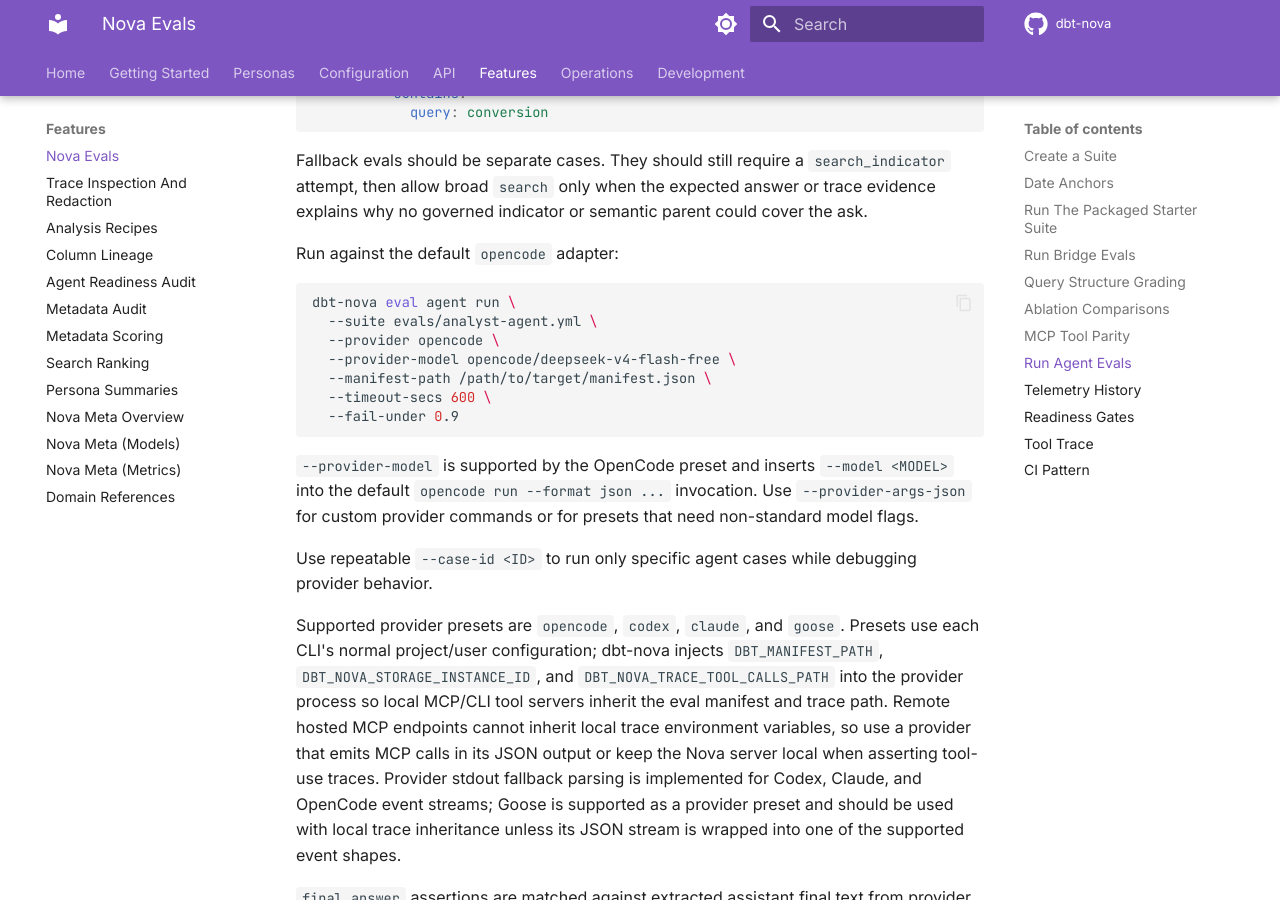
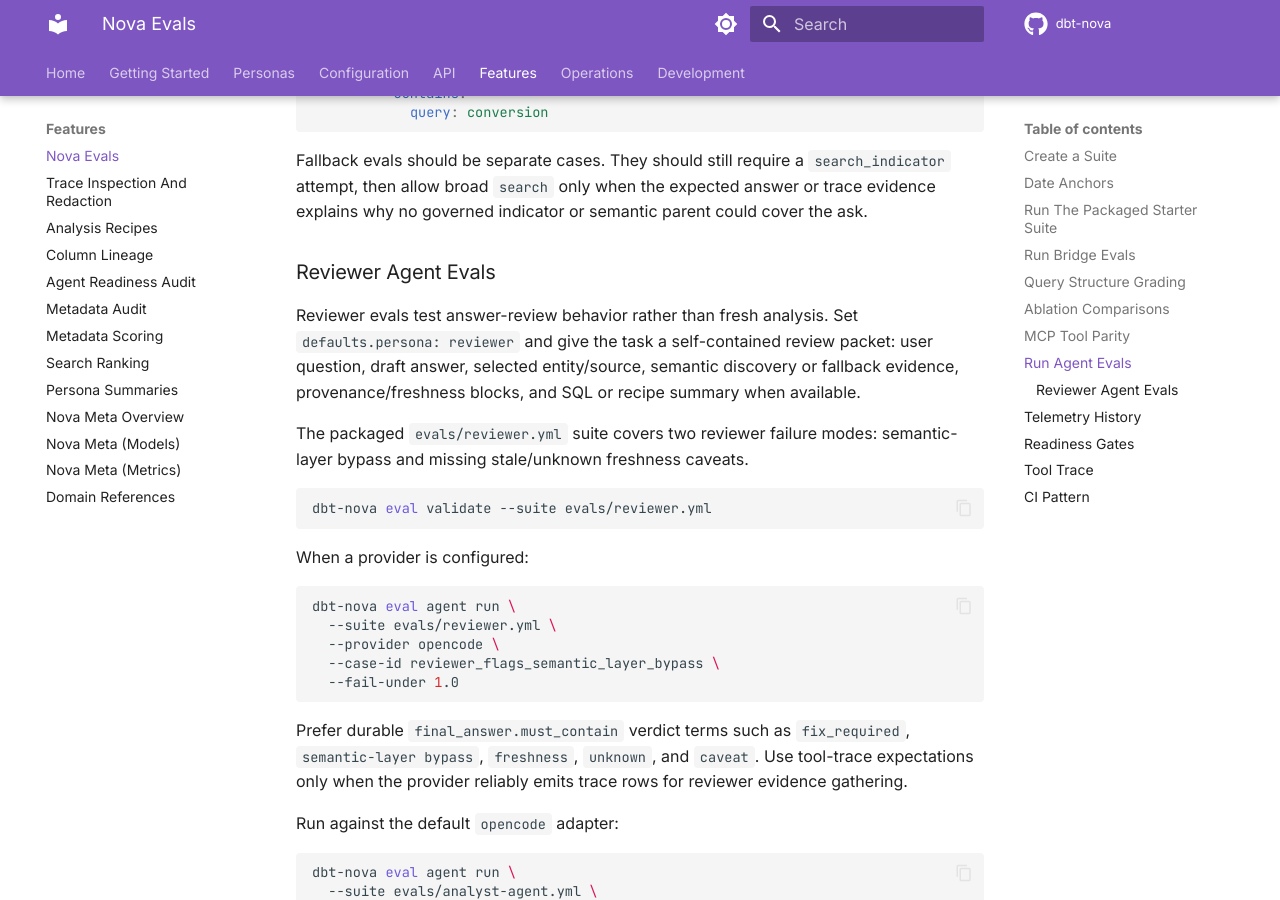
Before and after one commit to joe-broadhead/dbt-nova, an MkDocs documentation site: the page built from docs/features/evals.md, in a window 1280 px wide and 900 px high, scrolled down 10494 px. Built offline with MkDocs 1.6.1 and Material for MkDocs 9.7.7, drawn with Linux system fonts in a browser that asks for light colours; comment, search, counter and statistics services are not loaded.

Commit message:
Add adversarial reviewer skill (#225)
Co-authored-by: joe-broadhead <joe-broadhead@users.noreply.github.com>

````diff
--- a/docs/features/evals.md
+++ b/docs/features/evals.md
@@ -495,6 +495,36 @@
 answer or trace evidence explains why no governed indicator or semantic parent
 could cover the ask.
 
+### Reviewer Agent Evals
+
+Reviewer evals test answer-review behavior rather than fresh analysis. Set
+`defaults.persona: reviewer` and give the task a self-contained review packet:
+user question, draft answer, selected entity/source, semantic discovery or
+fallback evidence, provenance/freshness blocks, and SQL or recipe summary when
+available.
+
+The packaged `evals/reviewer.yml` suite covers two reviewer failure modes:
+semantic-layer bypass and missing stale/unknown freshness caveats.
+
+```bash
+dbt-nova eval validate --suite evals/reviewer.yml
+```
+
+When a provider is configured:
+
+```bash
+dbt-nova eval agent run \
+  --suite evals/reviewer.yml \
+  --provider opencode \
+  --case-id reviewer_flags_semantic_layer_bypass \
+  --fail-under 1.0
+```
+
+Prefer durable `final_answer.must_contain` verdict terms such as
+`fix_required`, `semantic-layer bypass`, `freshness`, `unknown`, and `caveat`.
+Use tool-trace expectations only when the provider reliably emits trace rows for
+reviewer evidence gathering.
+
 Run against the default `opencode` adapter:
 
 ```bash
````
Also changed, not shown: CHANGELOG.md (+3 -0 lines), docs/development/opencode-reference-pack.md (+10 -5 lines), docs/getting-started/skills.md (+6 -0 lines), .github/skills/analyst/SKILL.md, .github/skills/analyst/references/workflow.md, .github/skills/eval-author/SKILL.md, .github/skills/eval-author/references/provider-patterns.md, .github/skills/reviewer/SKILL.md (added), .github/skills/reviewer/assets/review-output-template.md (added), .github/skills/reviewer/references/challenge-patterns.md (added), .github/skills/reviewer/references/evidence-sources.md (added), .github/skills/reviewer/references/workflow.md (added), 3 other files.
